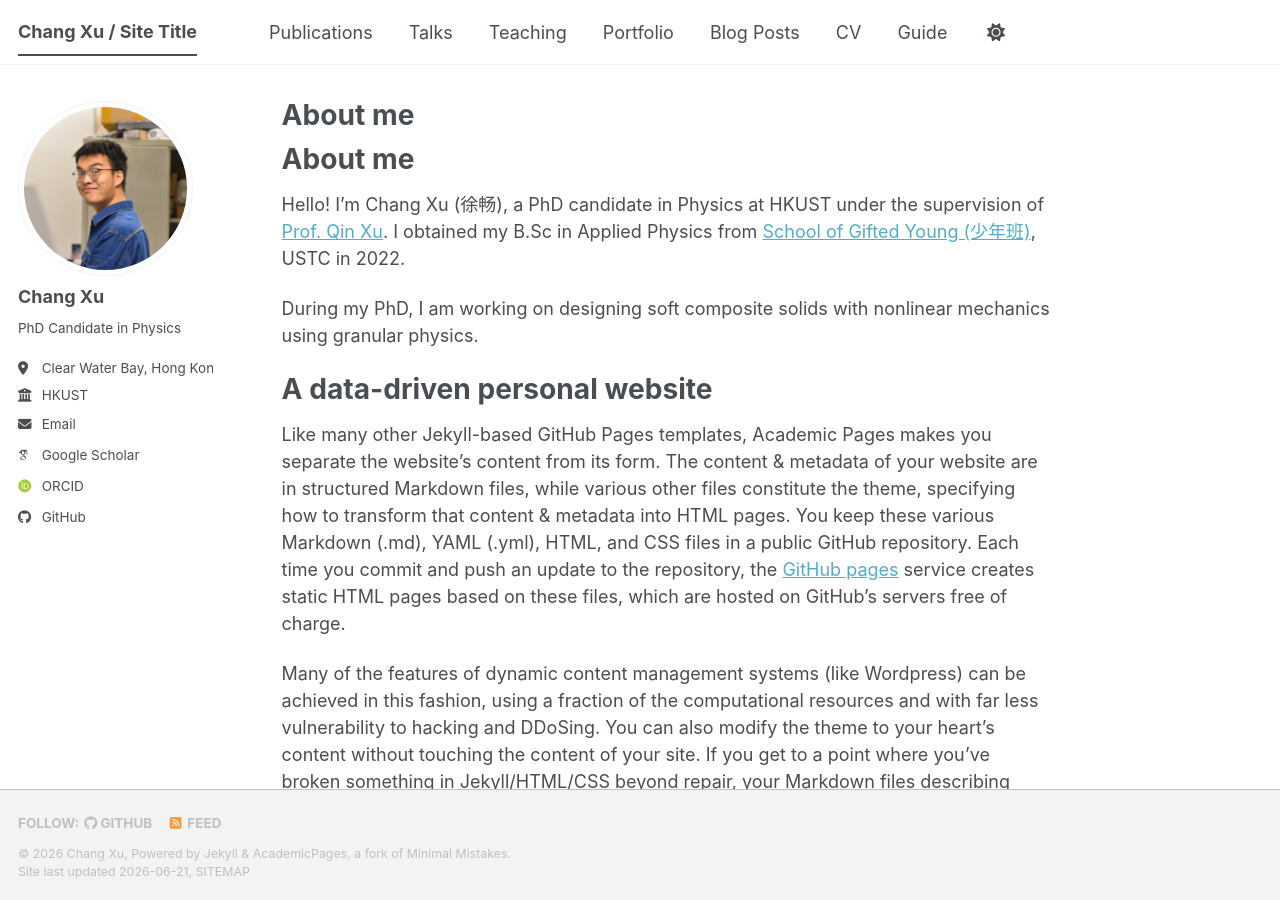
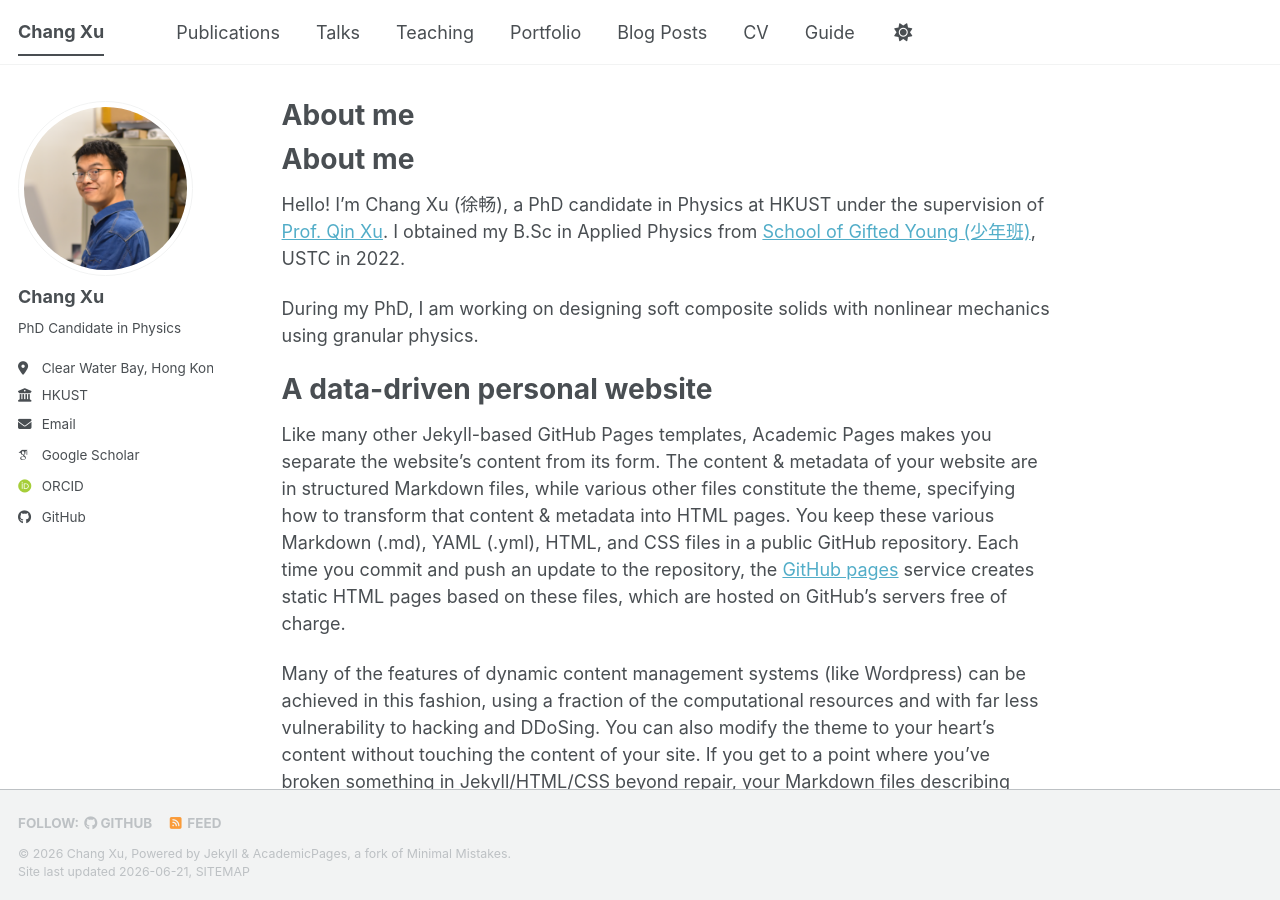
Before and after one commit to changxu216/changxu216.github.io, a Jekyll site: the page built from _pages/about.md, in a window 1280 px wide and 900 px high. Built offline with Jekyll 4.4.1, drawn with Linux system fonts in a browser that asks for light colours; some web fonts are replaced; a script bundle is joined from its source files by our own code; library files that are not in the unit come from our copies.

Commit message:
Update _config.yml

```diff
--- a/_config.yml
+++ b/_config.yml
@@ -9,7 +9,7 @@
 # Basic Site Settings
 locale                   : "en-US"
 site_theme               : "default" # The available themes options are "default", "air", "sunrise", "mint", "dirt" and "contrast"
-title                    : "Chang Xu / Site Title"
+title                    : "Chang Xu"
 title_separator          : "-"
 name                     : &name "Chang Xu"
 description              : &description "Chang Xu's website"   # Update this with a general description of your site, this is the default if not overridden by a page
```
